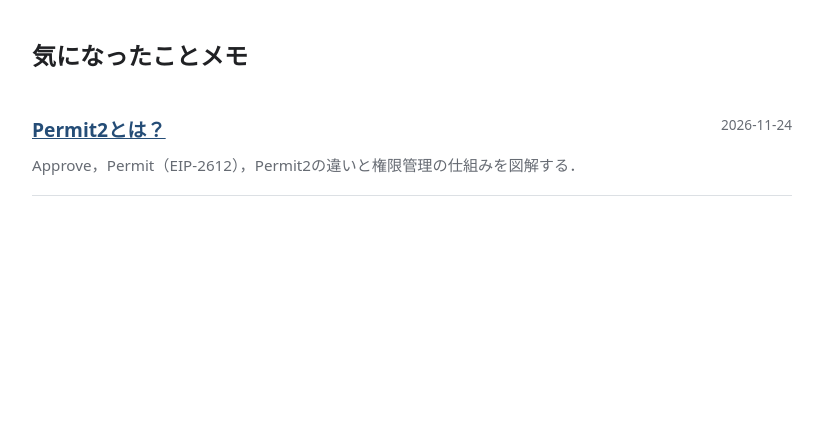
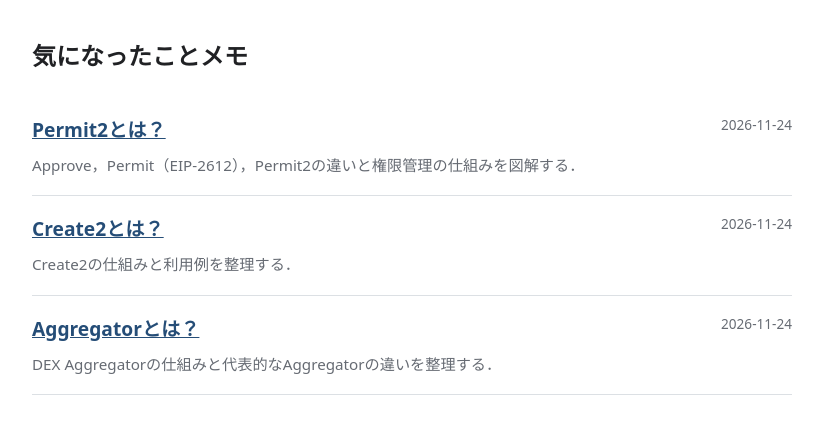
Before and after one commit to tunapeanuts/tunapeanuts.github.io, a plain HTML site: page index.html in a window 1280 px wide. Shown: the part 120-554 px from the top of the page, without its empty margins (228-1051 px from the left). Drawn offline with Linux system fonts and the light colour scheme.

Commit message:
index.htmlにcreate2とaggregatorを追加

```diff
--- a/index.html
+++ b/index.html
@@ -15,5 +15,7 @@ li p{margin:.3em 0 0;color:#666b73;font-size:.95rem}
 <h2>気になったことメモ</h2>
 <ul>
 <li><a href="articles/permit2.html">Permit2とは？</a><time>2026-11-24</time><p>Approve，Permit（EIP-2612），Permit2の違いと権限管理の仕組みを図解する．</p></li>
+<li><a href="articles/create2.html">Create2とは？</a><time>2026-11-24</time><p>Create2の仕組みと利用例を整理する．</p></li>
+<li><a href="articles/aggregator.html">Aggregatorとは？</a><time>2026-11-24</time><p>DEX Aggregatorの仕組みと代表的なAggregatorの違いを整理する．</p></li>
 </ul>
 </body></html>
```
